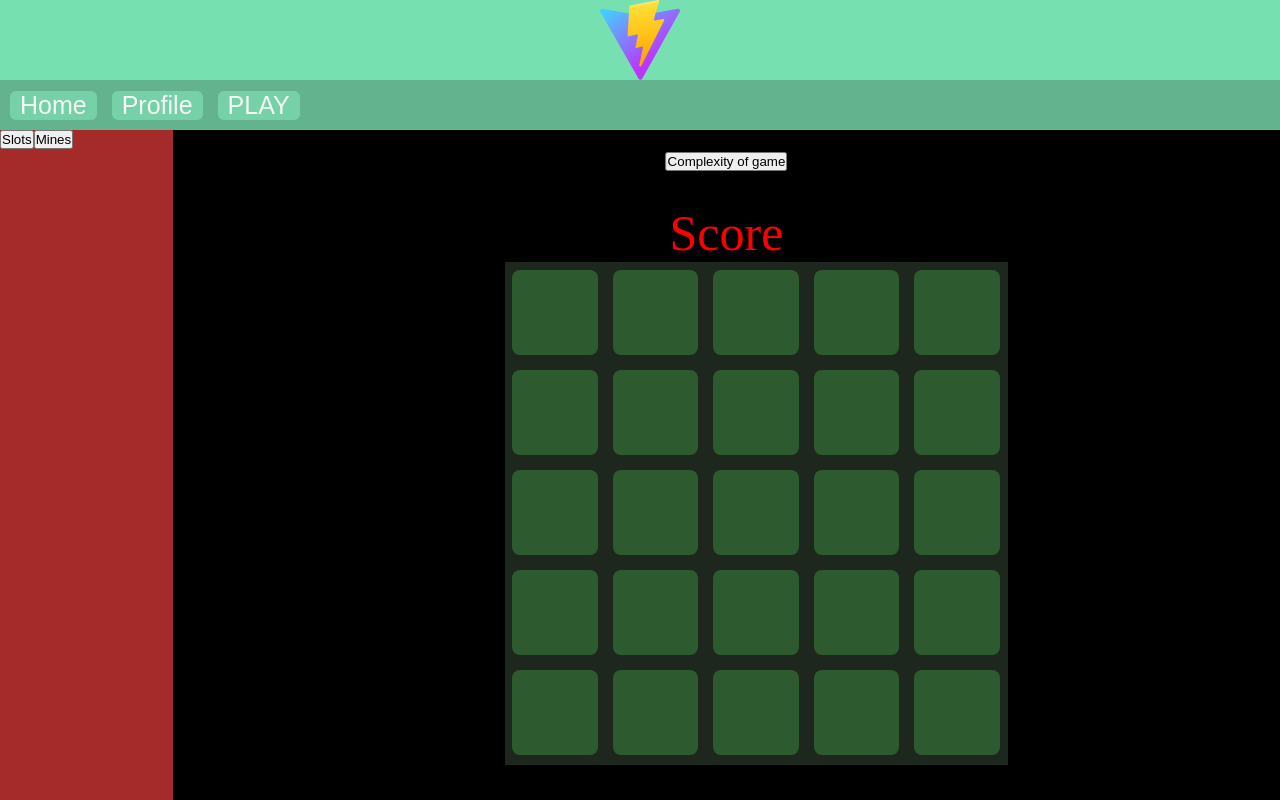
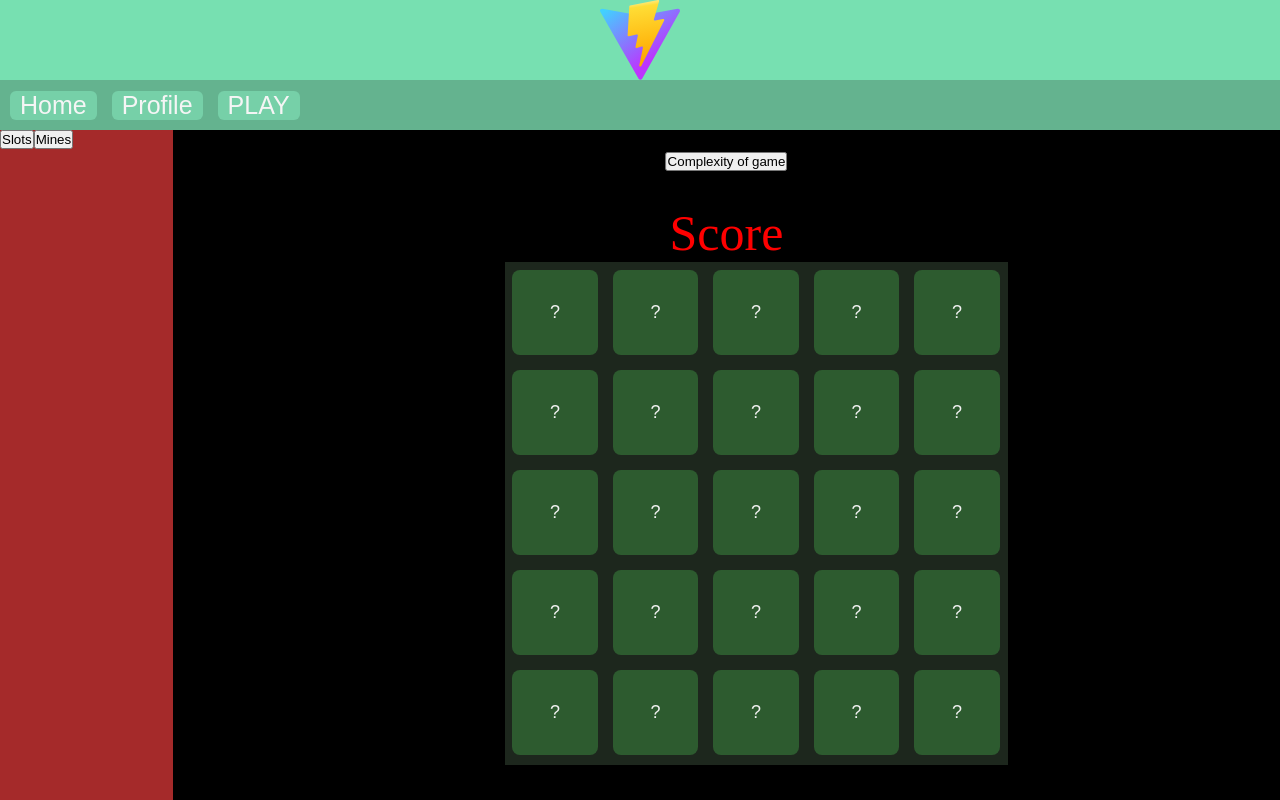
Before and after one commit to LenivyKrabik/Cazik, a React (Vite) app: page /game/Mines in a window 1280 px wide. Built offline with nearby package versions, Linux system fonts and the light colour scheme.

Commit message:
now user can click on button in gameMines only ones

```diff
--- /dev/null
+++ b/src/games/mines/buttonLogic.tsx
@@ -0,0 +1,22 @@
+import React, { useState, useEffect } from "react";
+import "../../styles.css";
+
+export default function Button(value: boolean, index: number, index_2: number) {
+  const [isDisabled, setIsDisabled] = useState(false);
+
+  const handleClick = () => {
+    setIsDisabled(true);
+    console.log({ value });
+  };
+
+  return (
+    <button
+      onClick={handleClick}
+      disabled={isDisabled}
+      className="gameMinesButton"
+      key={"" + index + "." + index_2}
+    >
+      ?
+    </button>
+  );
+}
--- a/src/games/mines/minesPage.tsx
+++ b/src/games/mines/minesPage.tsx
@@ -1,6 +1,8 @@
 import React from "react";
 import "../../styles/Mines.css";
 import arr_matrix from "./minesGame";
+
+import Button from "./buttonLogic";
 
 function Mines() {
   return (
@@ -8,17 +10,11 @@ function Mines() {
       <button className="modeMines">Сomplexity of game</button>
       <div className="score">Score </div>
       <div className="box">
-        {arr_matrix.map((line, index) => (
+        {arr_matrix.map((line, index: number) => (
           <div key={"" + index}>
-            {line.map((item, index_2) => (
-              <button
-                key={"" + index + "." + index_2}
-                className="game-2_button"
-                onClick={() => console.log(item)}
-              >
-                {item}
-              </button> // {...} робить спочатку список стовпців а далі список із кнопок в стовпцях
-            ))}
+            {line.map((item: boolean, index_2: number) =>
+              Button(item, index, index_2)
+            )}
           </div>
         ))}
       </div>
--- a/src/styles/Mines.css
+++ b/src/styles/Mines.css
@@ -22,7 +22,7 @@
 
 }
 
-.game-2_button{
+.gameMinesButton{
     height: 17%;
     aspect-ratio: 1/1;
     margin: 7.3%;
```
Also changed, not shown: src/games/mines/minesGame.ts (renamed from src/games/mines/minesGame.tsx).
